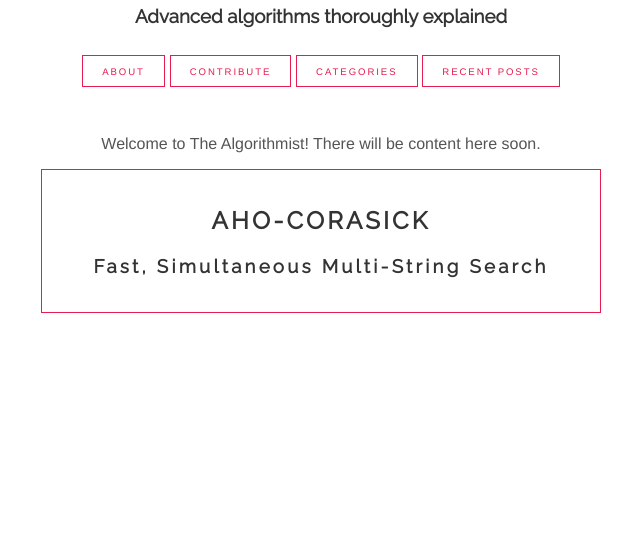
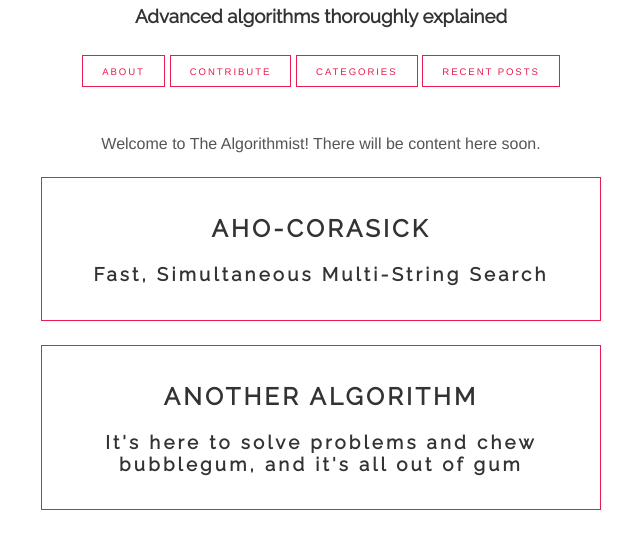
Before and after one commit to algorithmist/algorithmist.github.io, a plain HTML site: page index.html in a window 1280 px wide. Shown: the part 96-644 px from the top of the page, without its empty margins (319-959 px from the left). Drawn offline with nearby package versions, Linux system fonts and the light colour scheme.

Commit message:
Add spacing around posts

```diff
--- a/css/styles.css
+++ b/css/styles.css
@@ -87,6 +87,7 @@ nav a:focus {
   letter-spacing: var(--h-kerning);
   border: 1px solid var(--red);
   padding: 1em 1em;
+  margin: 1.5em 0em;
 }
 
 .post h2 {
--- a/index.html
+++ b/index.html
@@ -40,6 +40,14 @@
           </div>
         </a>
       </div>
+      <div class="post">
+        <a href="/algos/somethingelse">
+          <div>
+            <h2>Another Algorithm</h2>
+            <h3>It's here to solve problems and chew bubblegum, and it's all out of gum</h3>
+          </div>
+        </a>
+      </div>
     </main>
   </body>
 </html>
```
